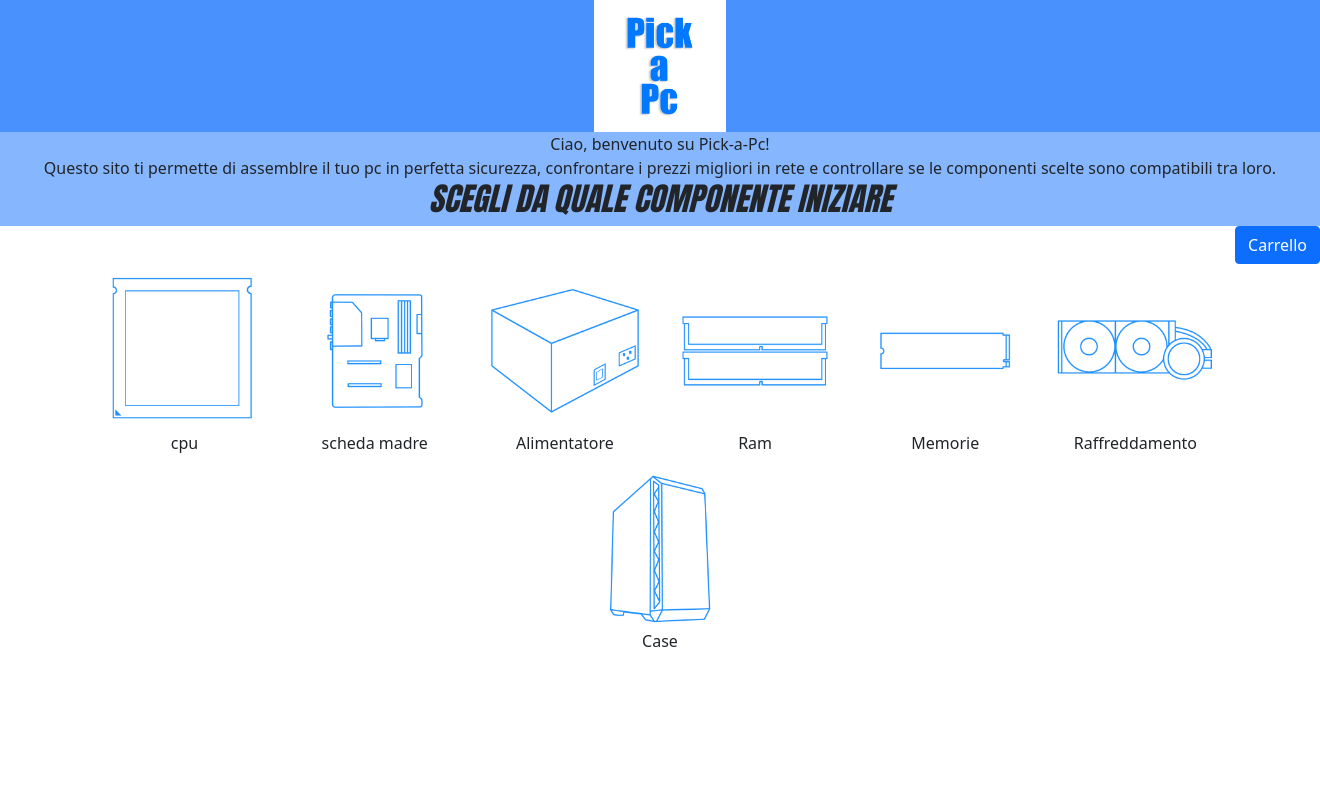
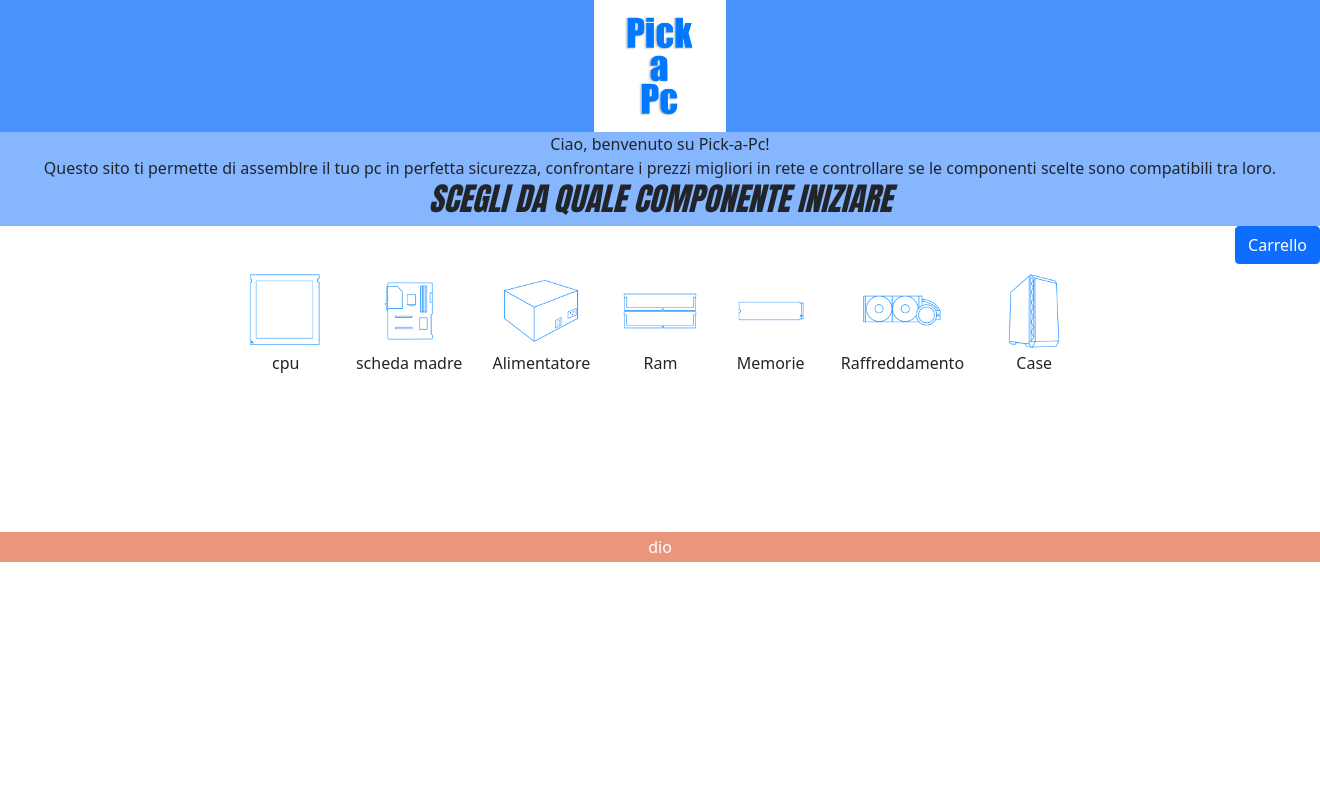
Before and after one commit to SimoneCff/TW6-PJ-PAPC, a Flask app: page / in a window 1320 px wide; the page is wider, and only the part inside the window is pictured. Shown: the top 809 px of that part. After the commit the page ends 562 px from the top of that part, so only its background shows below. Run offline with Flask 2, Linux system fonts and the light colour scheme.

Commit message:
1. modified index for sizing

```diff
--- a/templates/index.html
+++ b/templates/index.html
@@ -42,13 +42,13 @@
 
 <div class="col text-end"><button type="button" class="btn btn-primary" data-bs-toggle="offcanvas" data-bs-target="#cart"><div>Carrello</div></button></div>
 <div class="col text-center">
-    <button type="button" class="btn btn-default" data-src="{{url_for('cpu')}}"><img src="{{ url_for('static', filename='images/cpu.png')}}" class="img-rounded" alt="CPU" width="160"><div>cpu</div></button>
-    <button type="button" class="btn" data-src="{{url_for('mobo')}}"><img src="{{ url_for('static', filename='images/mobo.png')}}" class="img-rounded" alt="mobo" width="160"><div>scheda madre</div></button>
-    <button type="button" class="btn" data-src="{{url_for('psu')}}"><img src="{{ url_for('static', filename='images/psu.png')}}" class="img-rounded" alt="PSU" width="160"><div>Alimentatore</div></button>
-    <button type="button" class="btn" data-src="{{url_for('ram')}}"><img src="{{ url_for('static', filename='images/ram.png')}}" class="img-rounded" alt="RAM" width="160"><div>Ram</div></button>
-    <button type="button" class="btn" data-src="{{url_for('memory')}}"><img src="{{ url_for('static', filename='images/memory.png')}}" class="img-rounded" alt="Memory" width="160"><div>Memorie</div></button>
-    <button type="button" class="btn" data-src="{{url_for('cooling')}}"><img src="{{ url_for('static', filename='images/cooling.png')}}" class="img-rounded" alt="Cooling" width="160" ><div>Raffreddamento</div></button>
-    <button type="button" class="btn" data-src="{{url_for('case')}}"><img src="{{ url_for('static', filename='images/case.png')}}" class="img-rounded" alt="Case" width="160"><div>Case</div></button>
+    <button type="button" class="btn" data-src="{{url_for('cpu')}}"><img src="{{ url_for('static', filename='images/cpu.png')}}" class="img-rounded" alt="CPU" width="80"><div>cpu</div></button>
+    <button type="button" class="btn" data-src="{{url_for('mobo')}}"><img src="{{ url_for('static', filename='images/mobo.png')}}" class="img-rounded" alt="mobo" width="80"><div>scheda madre</div></button>
+    <button type="button" class="btn" data-src="{{url_for('psu')}}"><img src="{{ url_for('static', filename='images/psu.png')}}" class="img-rounded" alt="PSU" width="80"><div>Alimentatore</div></button>
+    <button type="button" class="btn" data-src="{{url_for('ram')}}"><img src="{{ url_for('static', filename='images/ram.png')}}" class="img-rounded" alt="RAM" width="80"><div>Ram</div></button>
+    <button type="button" class="btn" data-src="{{url_for('memory')}}"><img src="{{ url_for('static', filename='images/memory.png')}}" class="img-rounded" alt="Memory" width="80"><div>Memorie</div></button>
+    <button type="button" class="btn" data-src="{{url_for('cooling')}}"><img src="{{ url_for('static', filename='images/cooling.png')}}" class="img-rounded" alt="Cooling" width="80" ><div>Raffreddamento</div></button>
+    <button type="button" class="btn" data-src="{{url_for('case')}}"><img src="{{ url_for('static', filename='images/case.png')}}" class="img-rounded" alt="Case" width="80"><div>Case</div></button>
 </div>
 
 <div class="offcanvas offcanvas-end" id="cart">
```
